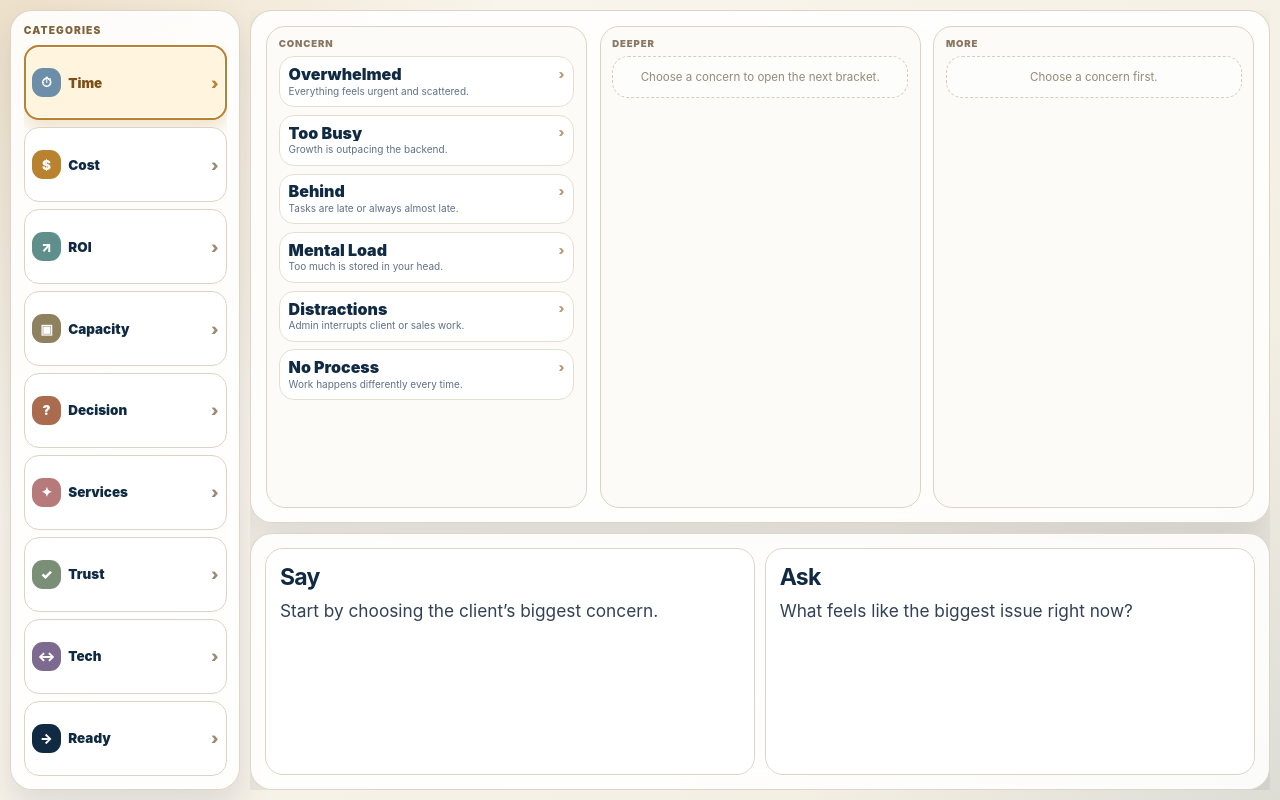
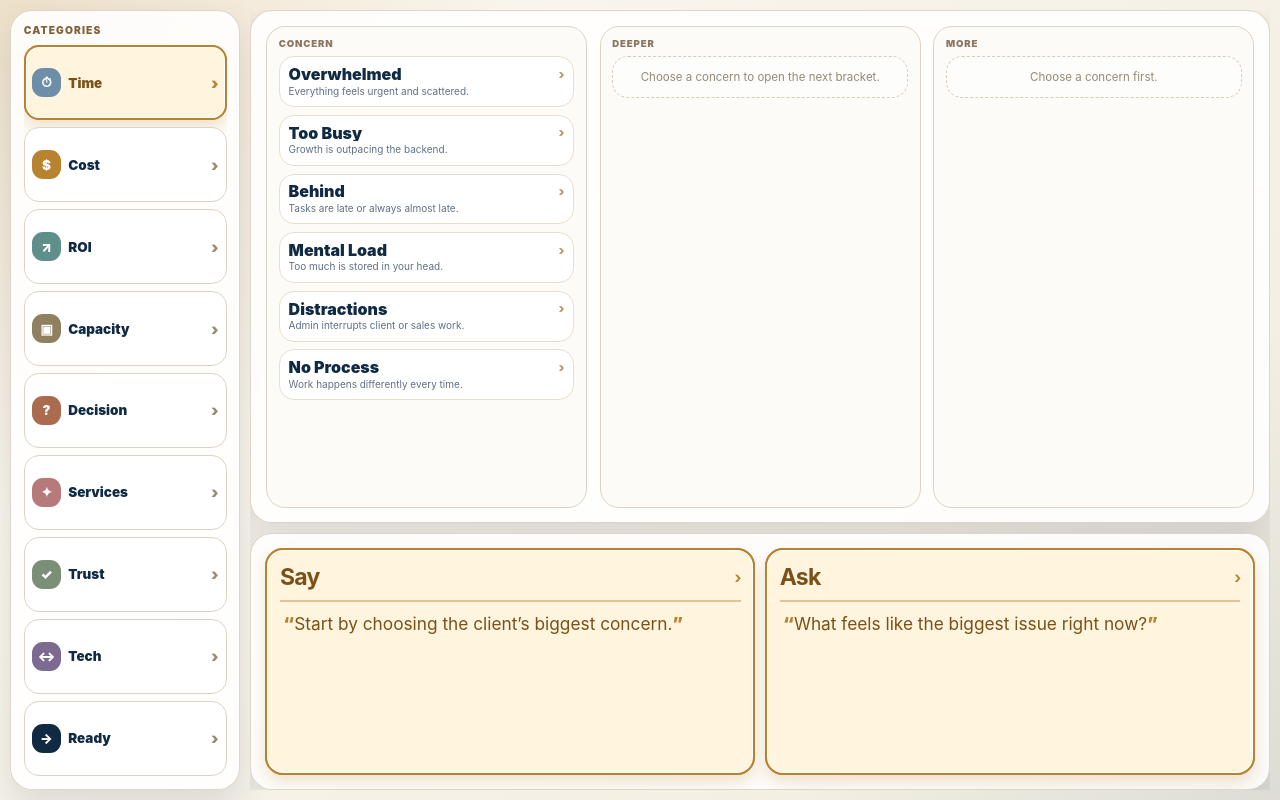
Before and after one commit to Merci-Chi/ref, a plain HTML site: page index.html in a window 1280 px wide. Drawn offline with Linux system fonts and the light colour scheme.

Commit message:
Update index.html

```diff
--- a/index.html
+++ b/index.html
@@ -301,26 +301,55 @@
       }
       .talk {
         min-height: 0;
-        border: 1px solid var(--line);
+        border: 1px solid var(--gold);
+        outline: 2px solid var(--gold);
+        outline-offset: -2px;
         border-radius: 18px;
-        background: #fff;
+        background: #fff4dd;
         padding: clamp(10px, 1.05vw, 15px);
         overflow: hidden;
         display: grid;
         grid-template-rows: auto 1fr;
+        box-shadow:
+          0 8px 16px rgba(185, 130, 46, 0.22),
+          inset 0 0 0 2px #ffffff;
       }
       .talk h3 {
-        margin: 0 0 8px;
-        color: var(--navy);
+        margin: 0 0 10px;
+        padding: 0 0 9px;
+        color: #7a5119;
         font-size: clamp(18px, 1.8vw, 28px);
         letter-spacing: -0.03em;
+        border-bottom: 2px solid rgba(185, 130, 46, 0.42);
+        display: flex;
+        align-items: center;
+        justify-content: space-between;
+        gap: 10px;
+      }
+      .talk h3::after {
+        content: "›";
+        color: var(--gold);
+        font-size: clamp(16px, 1.25vw, 22px);
+        line-height: 1;
       }
       .talk p {
         margin: 0;
-        color: #324157;
+        color: #7a5119;
         font-size: clamp(14px, 1.35vw, 20px);
         line-height: 1.35;
         overflow: hidden;
+        position: relative;
+        padding: 0 0.2em;
+      }
+      .talk p::before {
+        content: "“";
+        color: var(--gold);
+        font-weight: 950;
+      }
+      .talk p::after {
+        content: "”";
+        color: var(--gold);
+        font-weight: 950;
       }
       #fitText,
       #microText {
@@ -1636,6 +1665,7 @@
       function makeChoice(item, onClick, isSelected) {
         const btn = document.createElement("button");
         btn.className = "choice" + (isSelected ? " selected" : "");
+        btn.title = `Say: ${item.say || ""}\nAsk: ${item.ask || ""}`;
         btn.innerHTML = `<div class="choice-word"><span>${escapeHtml(item.word)}</span><span>›</span></div><p>${escapeHtml(item.summary)}</p>`;
         btn.addEventListener("click", onClick);
         return btn;
@@ -2064,14 +2094,14 @@
           {
             word: "Urgent",
             summary: "This needs attention soon.",
-            say: "If this is urgent, we can focus on the fastest cleanup first and keep the scope tight.",
+            say: "If this needs attention soon, we can focus on the fastest useful cleanup first and keep the scope tight.",
             ask: "What needs to be handled first this week?",
             fit: "Fast cleanup or priority support.",
           },
           {
             word: "Repeating",
             summary: "This keeps happening again.",
-            say: "If it keeps repeating, it is probably ready for a system instead of another one-off fix.",
+            say: "If this keeps repeating, it is probably ready for a system instead of another one-off fix.",
             ask: "How often does this issue come back?",
             fit: "Template, checklist, or SOP.",
           },
@@ -2090,9 +2120,6 @@
               if (!deeper.children || !deeper.children.length) {
                 deeper.children = moreTemplates.map((template) => ({
                   ...template,
-                  say: deeper.say || template.say,
-                  ask: deeper.ask || template.ask,
-                  fit: deeper.fit || template.fit,
                 }));
               }
             });
@@ -2100,8 +2127,27 @@
         });
       }
 
+      function ensureSayAsk() {
+        const fallbackSay = (item) =>
+          `I understand. We can use this as the starting point and choose the simplest next step.`;
+        const fallbackAsk = (item) =>
+          `What would feel most helpful to solve first with ${item.word}?`;
+
+        const visit = (item) => {
+          if (!item.say) item.say = fallbackSay(item);
+          if (!item.ask) item.ask = fallbackAsk(item);
+          if (!item.summary) item.summary = item.word;
+          (item.children || []).forEach(visit);
+        };
+
+        Object.values(data).forEach((category) => {
+          (category.levels || []).forEach(visit);
+        });
+      }
+
       addExtraConcerns();
       addMoreLayers();
+      ensureSayAsk();
       render();
     </script>
   </body>
```
